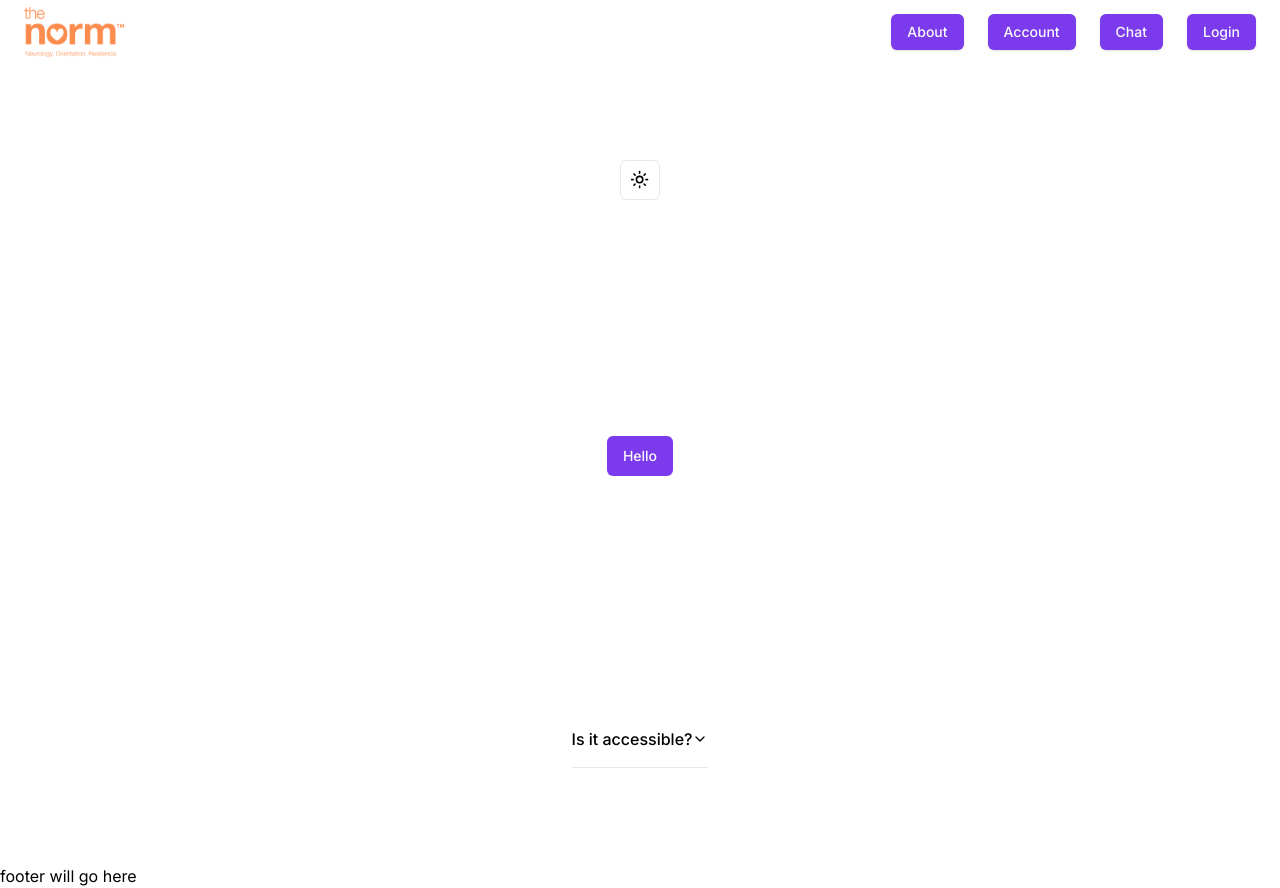
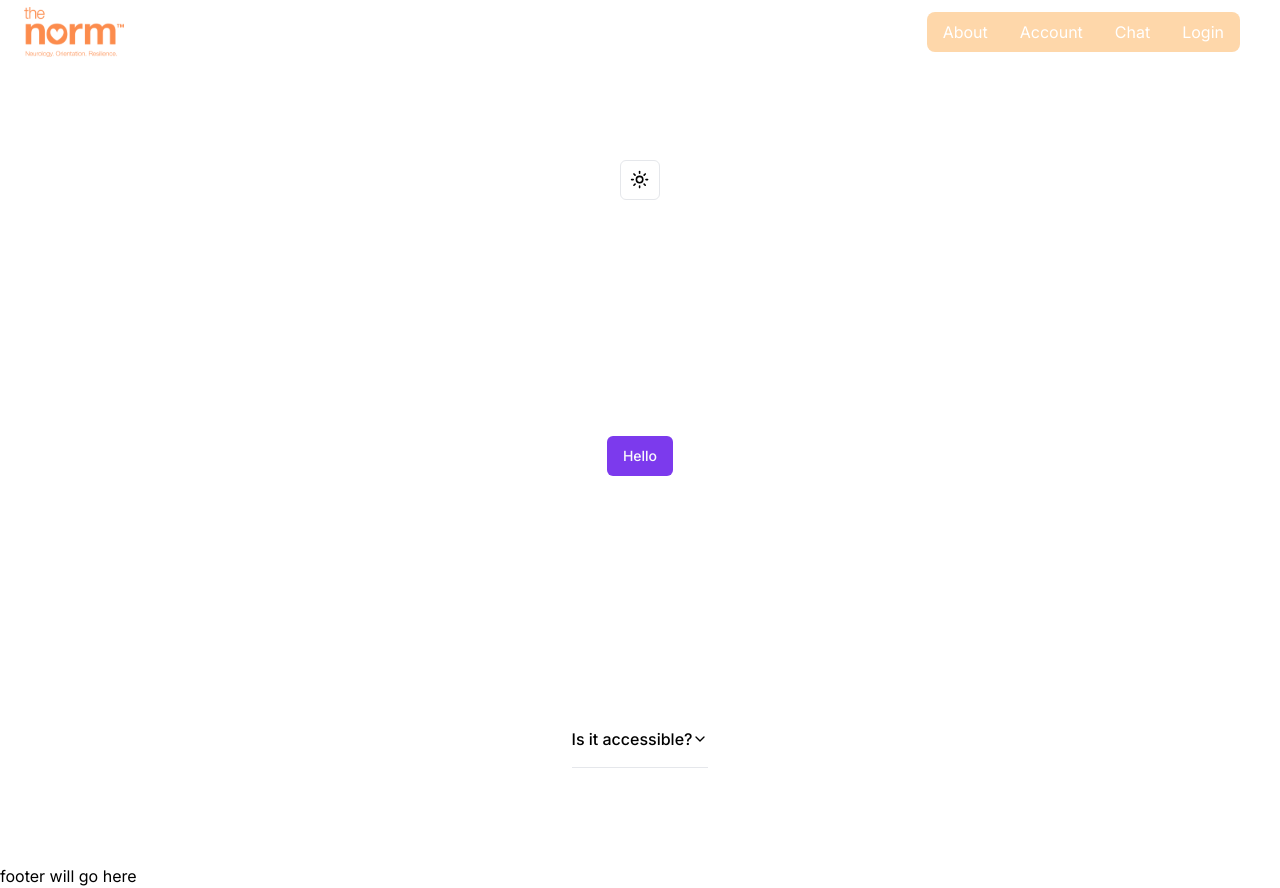
Before and after one commit to fac29/thenorm, a Next.js app: page / in a window 1280 px wide. Built offline with nearby package versions, Linux system fonts and the light colour scheme.

Commit message:
Styled to match the figma (but in orange for now)
Relates #6

```diff
--- a/components/component/nav-bar.tsx
+++ b/components/component/nav-bar.tsx
@@ -11,37 +11,38 @@ export function NavBar() {
 					height={100}
 					alt="The Norm Logo"
 				/>
-				<span className="sr-only">Acme Inc</span>
 			</Link>
-			<nav className="hidden md:flex md:gap-6">
+			<nav className="bg-white p-4">
+				<div className="flex">
 					<Link
 						href="#"
-					className="inline-flex h-9 items-center justify-center rounded-md bg-primary px-4 py-2 text-sm font-medium text-primary-foreground shadow transition-colors hover:bg-primary/90 focus-visible:outline-none focus-visible:ring-1 focus-visible:ring-ring disabled:pointer-events-none disabled:opacity-50"
+						className="bg-orange-200 text-white px-4 py-2 rounded-l-lg hover:bg-black-600 hover:bg-orange-300"
 						prefetch={false}
 					>
 						About
 					</Link>
 					<Link
 						href="#"
-					className="inline-flex h-9 items-center justify-center rounded-md bg-primary px-4 py-2 text-sm font-medium text-primary-foreground shadow transition-colors hover:bg-primary/90 focus-visible:outline-none focus-visible:ring-1 focus-visible:ring-ring disabled:pointer-events-none disabled:opacity-50"
+						className="bg-orange-200 text-white px-4 py-2 hover:bg-black-600 hover:bg-orange-300"
 						prefetch={false}
 					>
 						Account
 					</Link>
 					<Link
 						href="#"
-					className="inline-flex h-9 items-center justify-center rounded-md bg-primary px-4 py-2 text-sm font-medium text-primary-foreground shadow transition-colors hover:bg-primary/90 focus-visible:outline-none focus-visible:ring-1 focus-visible:ring-ring disabled:pointer-events-none disabled:opacity-50"
+						className="bg-orange-200 text-white px-4 py-2 hover:bg-black-600 hover:bg-orange-300"
 						prefetch={false}
 					>
 						Chat
 					</Link>
 					<Link
 						href="#"
-					className="inline-flex h-9 items-center justify-center rounded-md bg-primary px-4 py-2 text-sm font-medium text-primary-foreground shadow transition-colors hover:bg-primary/90 focus-visible:outline-none focus-visible:ring-1 focus-visible:ring-ring disabled:pointer-events-none disabled:opacity-50"
+						className="bg-orange-200 text-white px-4 py-2 rounded-r-lg hover:bg-black-600 hover:bg-orange-300"
 						prefetch={false}
 					>
 						Login
 					</Link>
+				</div>
 			</nav>
 		</header>
 	);
```
Lines whose indentation alone changed are shown as unchanged.
